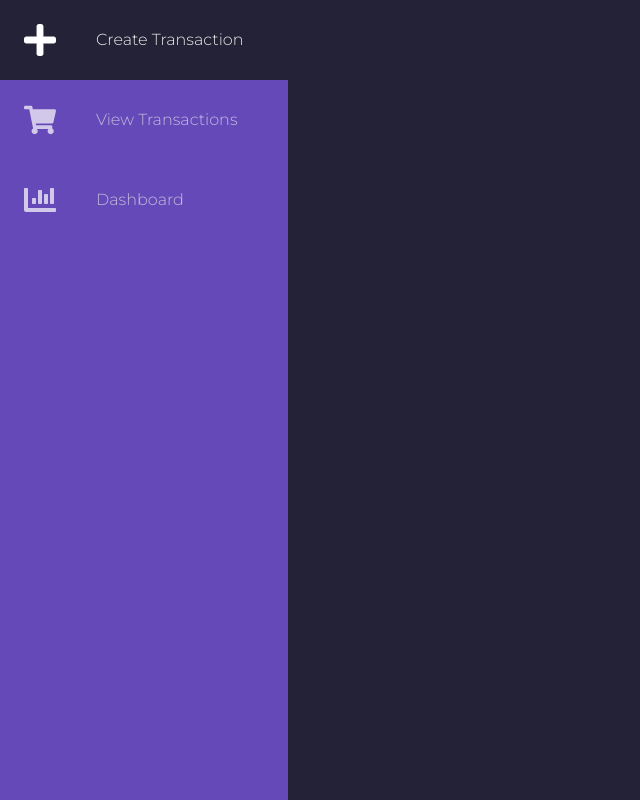
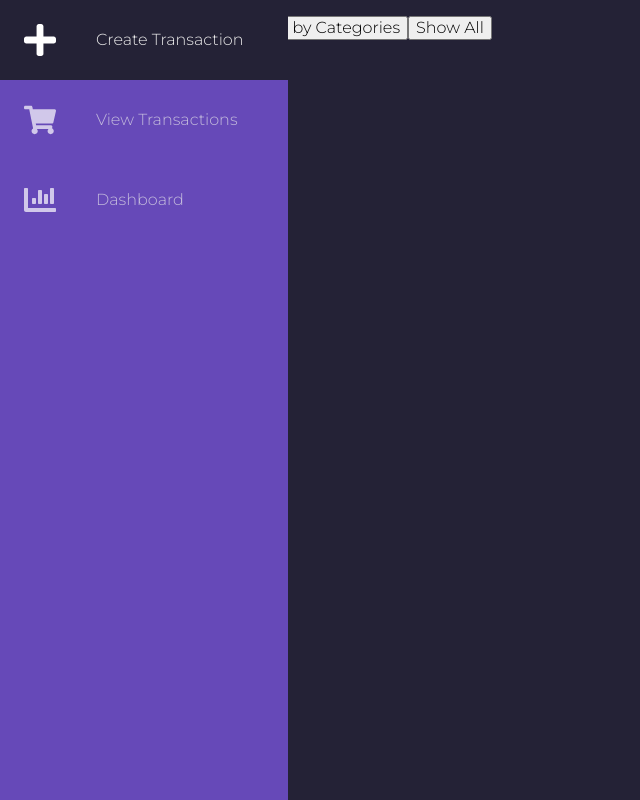
Before and after one commit to AidanKelly-CS/transaction-tracker, a React (Create React App) app: page /view-transactions in a window 1280 px wide. Shown: the whole page, without its empty margins (0-640 px from the left). Built offline with nearby package versions, Linux system fonts and the light colour scheme.

Commit message:
group transactions by store or categories

```diff
--- a/src/transactions/pages/create-transaction/CreateTransaction.tsx
+++ b/src/transactions/pages/create-transaction/CreateTransaction.tsx
@@ -59,7 +59,7 @@ export default function CreateTransaction() {
         const transaction = {
           icon: categories[0].icon,
           category: categories[0].label,
-          total: total,
+          total: parseFloat(total),
           store: selectedStore
         } as TransactionInterface;
 
--- a/src/transactions/pages/dashboard/Dashboard.tsx
+++ b/src/transactions/pages/dashboard/Dashboard.tsx
@@ -13,9 +13,9 @@ export default function Dashboard() {
         delete groupedTransactions[""];
         trans.forEach(transaction =>{
           if(groupedTransactions[transaction.category]){
-              groupedTransactions[transaction.category] += parseInt(transaction.total)
+              groupedTransactions[transaction.category] += transaction.total
           }else{
-              groupedTransactions[transaction.category] = parseInt(transaction.total);
+              groupedTransactions[transaction.category] = transaction.total;
           }
       });
     };
--- a/src/transactions/pages/view-transactions/Transaction.tsx
+++ b/src/transactions/pages/view-transactions/Transaction.tsx
@@ -9,7 +9,7 @@ export default function Transaction({category, total, icon, store}:TransactionIn
             <Category icon={icon} color={"orange"} main={true} selected={false} onClick={()=>{}}/>
             {/* <p>{category}</p> */}
             <p>{store}</p>
-            <p className="trans-total">£{parseFloat(total).toFixed(2)}</p>
+            <p className="trans-total">£{Number(total).toFixed(2)}</p>
         </div>
     );
 }
--- a/src/transactions/pages/view-transactions/TransactionInterface.ts
+++ b/src/transactions/pages/view-transactions/TransactionInterface.ts
@@ -3,6 +3,6 @@ import { IconDefinition } from "@fortawesome/fontawesome-svg-core";
 export interface TransactionInterface{
     icon: IconDefinition;
     category:string;
-    total: string;
+    total: number;
     store: string;
 }
--- a/src/transactions/pages/view-transactions/ViewTransactions.tsx
+++ b/src/transactions/pages/view-transactions/ViewTransactions.tsx
@@ -1,5 +1,6 @@
 import { icon } from '@fortawesome/fontawesome-svg-core';
 import { faHotdog } from '@fortawesome/free-solid-svg-icons';
+import { group } from 'console';
 import React, { useEffect, useState } from 'react';
 import Transaction from './Transaction';
 import './Transaction.css';
@@ -7,18 +8,49 @@ import { TransactionInterface } from './TransactionInterface';
 
 
 export default function ViewTransactions() {
-    let [transactions, setTransactions] = useState([]);
+    let [transactions, setTransactions] = useState([] as TransactionInterface[]);
 
     useEffect(() => {
-      const trans = JSON.parse(localStorage.getItem("transactions")) as TransactionInterface[];
+      resetTransactions();
+    }, []);
+
+
+    /**
+     * reset transactions value to all transactions
+     */
+    function resetTransactions(){
+      const trans = getTransactions();
       if(trans){
         setTransactions(trans);
       }
-      console.log("transactions", trans);
-    }, []);
+      console.log(trans)
+    }
+
+    function getTransactions(){
+      return JSON.parse(localStorage.getItem("transactions")) as TransactionInterface[];
+    }
+
+    function filterByKey(key){
+
+      let groupedTransactions = {};
+      getTransactions().forEach(t =>{
+        if (groupedTransactions[t[key]]){
+          groupedTransactions[t[key]].total = Number(groupedTransactions[t[key]].total) +  Number(t.total)
+        }else{
+          groupedTransactions[t[key]] = t
+        }
+      })
+
+      setTransactions(Object.values(groupedTransactions))
+      console.log(groupedTransactions)
+
+    }
 
     return (
         <>
+        <button onClick={() => filterByKey("store")}>Group by Store</button>
+        <button onClick={() => filterByKey("category")}>Group by Categories</button>
+        <button onClick={resetTransactions}>Show All</button>
         {
         transactions.map(transaction => {
             return <Transaction category={transaction.category} total={transaction.total} icon={transaction.icon} store={transaction.store} />
```
